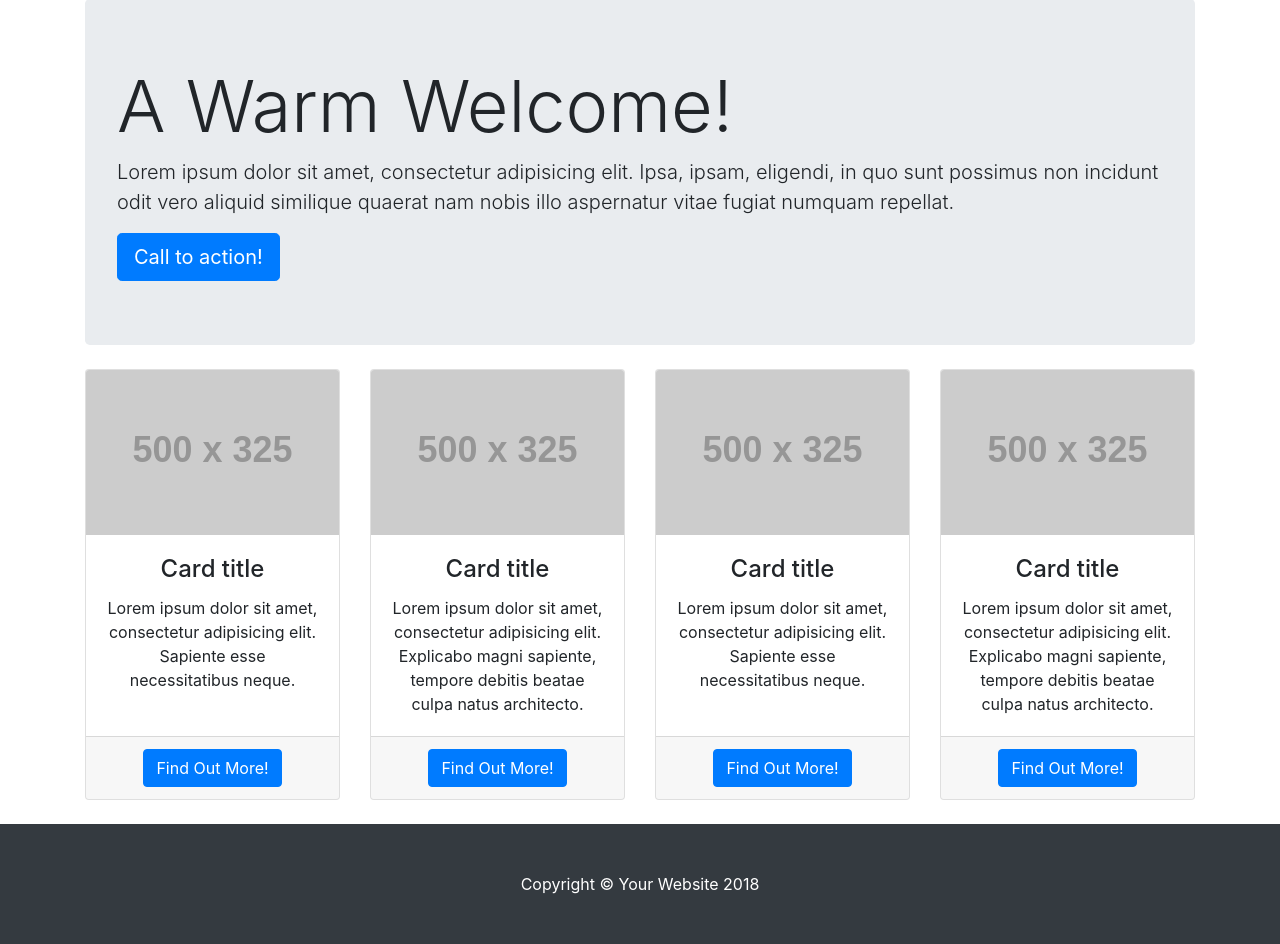
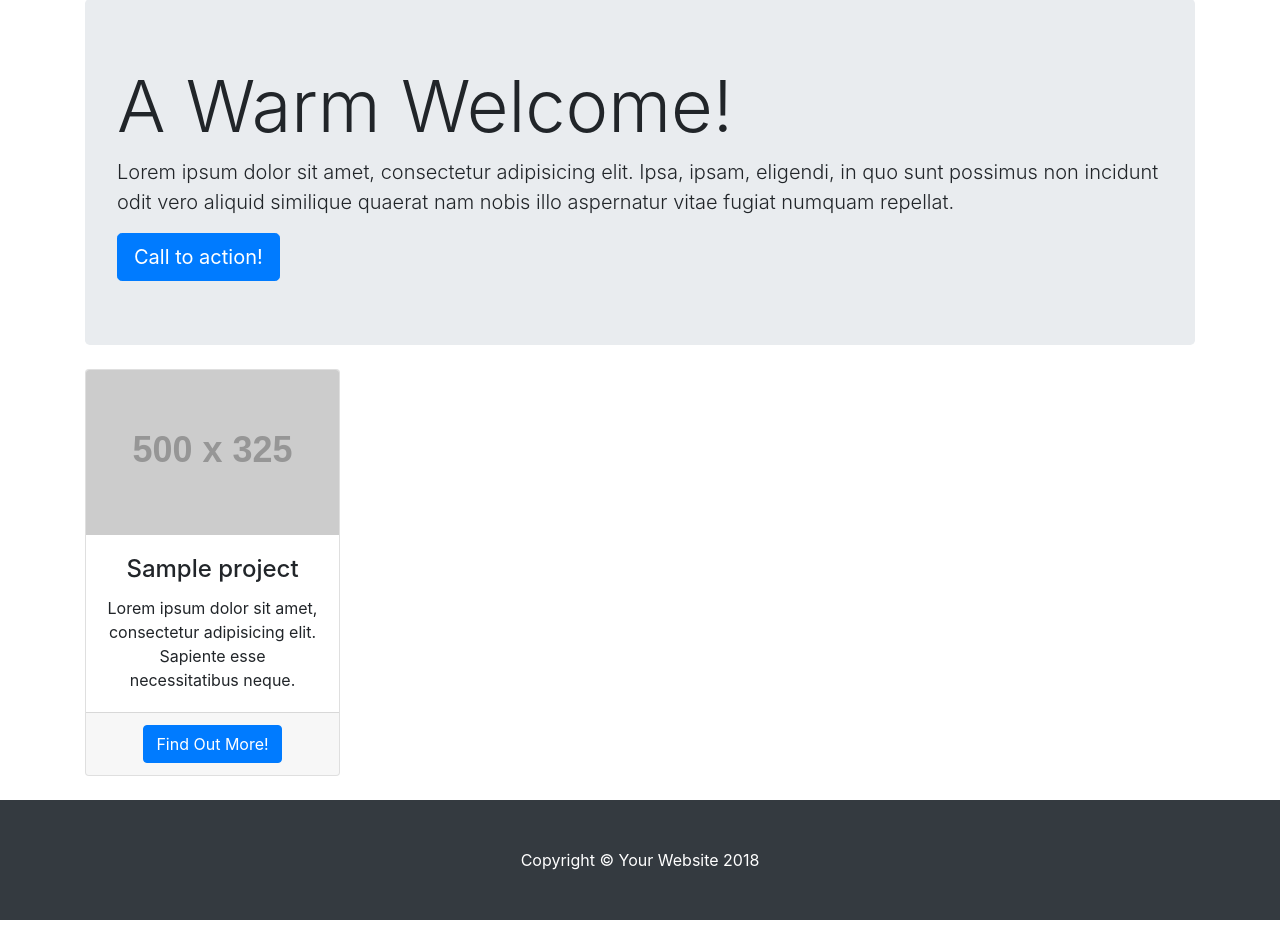
Before and after one commit to adiian/gitcommits, a Django app: page / in a window 1280 px wide. Shown: the part 81-1025 px from the top of the page. After the commit the page ends 1001 px from the top, so only its background shows below. Run offline with Django 3.2, Linux system fonts and the light colour scheme; tables that the repository leaves empty hold one stand-in row (values such as "Sample post"); grey boxes labelled with a size stand in for pictures from a placeholder-image service; some libraries are stand-ins or nearby versions.

Commit message:
View fed with data from db

```diff
--- a/pages/views.py
+++ b/pages/views.py
@@ -1,9 +1,17 @@
 from django.shortcuts import render
 from django.http import HttpResponse
 
+from projects.models import Project
+
 def index(request):
+    projects = Project.objects.all()
+
+    context = {
+        'projects': projects
+    }
+
+    return render(request, 'pages/index.html', context)
     return render(request, 'pages/index.html')
-    #return HttpResponse('<h1>Hello World</h1>')
 
 def about(request):
     return render(request, 'pages/about.html')
--- a/templates/pages/index.html
+++ b/templates/pages/index.html
@@ -11,13 +11,15 @@
           </header>
 
           <!-- Page Features -->
-          <div class="row text-center">
 
+
+          {% for project in projects %}
+              {% if forloop.first %}<div class="row text-center">{% endif %}
                   <div class="col-lg-3 col-md-6 mb-4">
                       <div class="card">
                         <img class="card-img-top" src="http://placehold.it/500x325" alt="">
                         <div class="card-body">
-                  <h4 class="card-title">Card title</h4>
+                          <h4 class="card-title">{{project.name}}</h4>
                           <p class="card-text">Lorem ipsum dolor sit amet, consectetur adipisicing elit. Sapiente esse necessitatibus neque.</p>
                         </div>
                         <div class="card-footer">
@@ -25,49 +27,8 @@
                         </div>
                       </div>
                   </div>
-
-            <div class="col-lg-3 col-md-6 mb-4">
-              <div class="card">
-                <img class="card-img-top" src="http://placehold.it/500x325" alt="">
-                <div class="card-body">
-                  <h4 class="card-title">Card title</h4>
-                  <p class="card-text">Lorem ipsum dolor sit amet, consectetur adipisicing elit. Explicabo magni sapiente, tempore debitis beatae culpa natus architecto.</p>
-                </div>
-                <div class="card-footer">
-                  <a href="#" class="btn btn-primary">Find Out More!</a>
-                </div>
-              </div>
-            </div>
-
-            <div class="col-lg-3 col-md-6 mb-4">
-              <div class="card">
-                <img class="card-img-top" src="http://placehold.it/500x325" alt="">
-                <div class="card-body">
-                  <h4 class="card-title">Card title</h4>
-                  <p class="card-text">Lorem ipsum dolor sit amet, consectetur adipisicing elit. Sapiente esse necessitatibus neque.</p>
-                </div>
-                <div class="card-footer">
-                  <a href="#" class="btn btn-primary">Find Out More!</a>
-                </div>
-              </div>
-            </div>
-
-            <div class="col-lg-3 col-md-6 mb-4">
-              <div class="card">
-                <img class="card-img-top" src="http://placehold.it/500x325" alt="">
-                <div class="card-body">
-                  <h4 class="card-title">Card title</h4>
-                  <p class="card-text">Lorem ipsum dolor sit amet, consectetur adipisicing elit. Explicabo magni sapiente, tempore debitis beatae culpa natus architecto.</p>
-                </div>
-                <div class="card-footer">
-                  <a href="#" class="btn btn-primary">Find Out More!</a>
-                </div>
-              </div>
-            </div>
-
-          </div>
-          <!-- /.row -->
-
-
+              {% if forloop.counter|divisibleby:4 %}</div><div class="row text-center">{% endif %}
+              {% if forloop.last %}</div>{% endif %}
+          {% endfor %}
 
 {% endblock %}
```
Also changed, not shown: projects/views.py (+9 -2 lines), templates/projects/projects.html (+9 -0 lines). Lines whose indentation alone changed are shown as unchanged.
